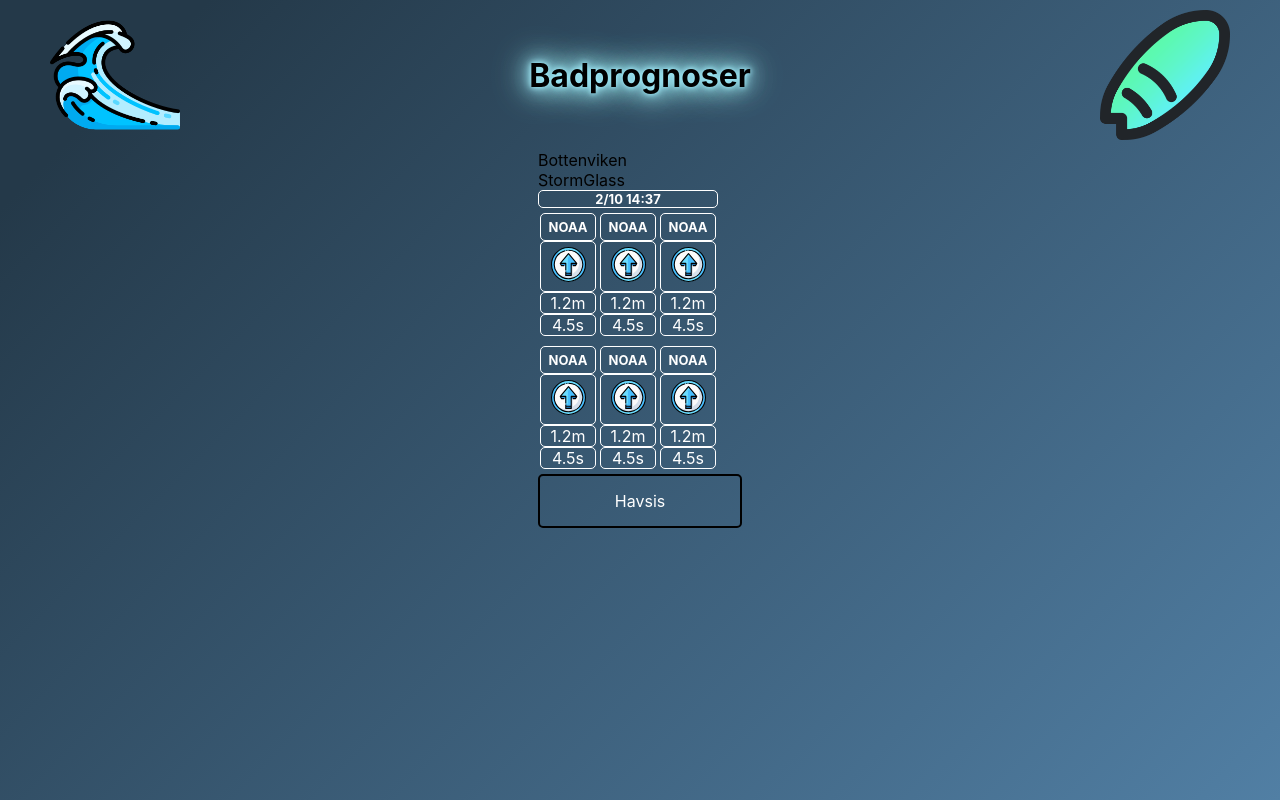
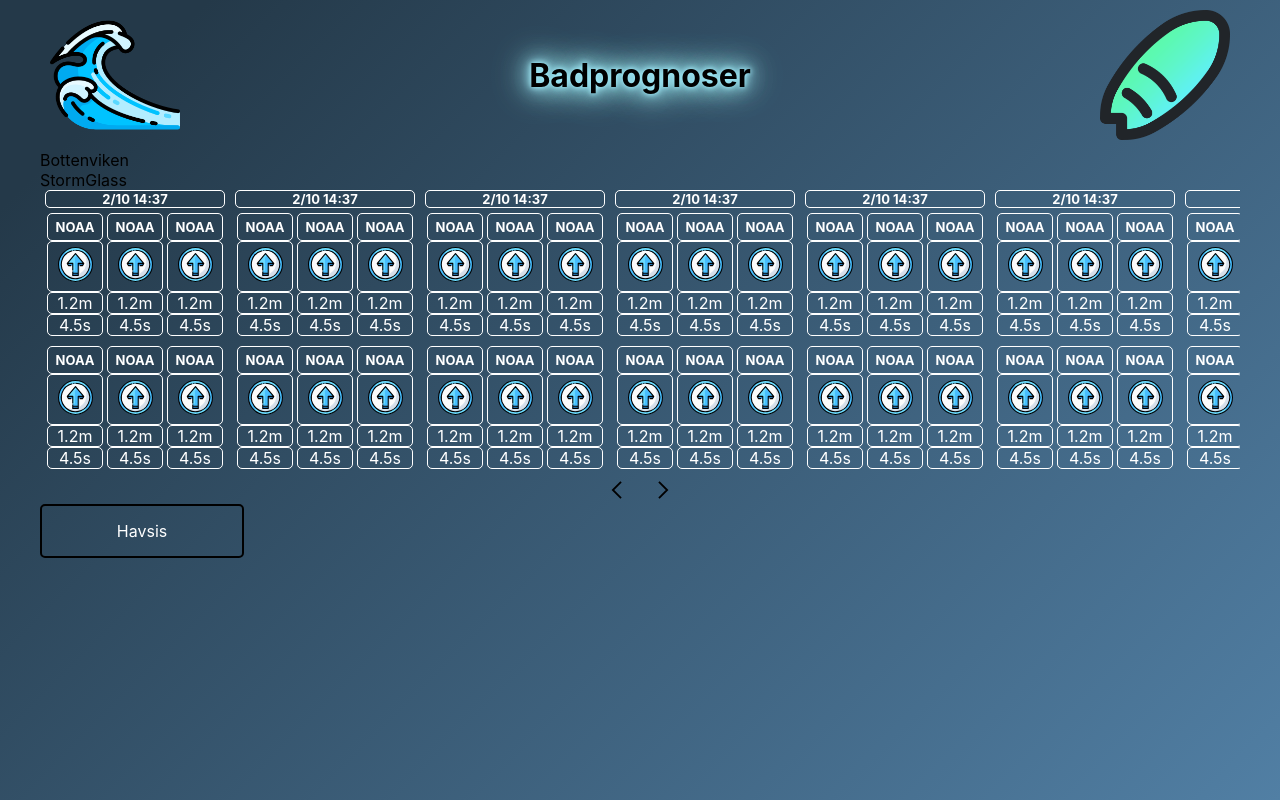
Before and after one commit to MarkusAltin/badprognoser, a React (Create React App) app: page /bottenviken in a window 1280 px wide. Built offline with nearby package versions, Linux system fonts and the light colour scheme.

Commit message:
Carousel

```diff
--- /dev/null
+++ b/src/components/Carousel/Carousel.tsx
@@ -0,0 +1,48 @@
+import { useState } from "react";
+import { LeftArrow } from "./LeftArrow";
+import { RightArrow } from "./RightArrow";
+
+interface Props {
+    slides: React.ReactNode[];
+}
+
+export const Carousel = ({ slides }: Props) => {
+    const [current, setCurrent] = useState(0);
+    const length = slides.length;
+
+    function nextSlide(): void {
+        setCurrent(current === length - 1 ? current : current + 1);
+    }
+
+    function previousSlide(): void {
+        setCurrent(current === 0 ? current : current - 1);
+    }
+
+    return (
+        <div className="carousel">
+            <div className="wrapper">
+                <button className="button left" onClick={previousSlide}>
+                    <LeftArrow />
+                </button>
+                <div className="content" style={{ transform: `translateX(-${current * 180}px)` }}>
+                    {slides.map((slide, index) => {
+                        return <div key={index} className="slide" >
+                            {slide}
+                        </div>
+                    })}
+                </div>
+                <button className="button right" onClick={nextSlide}>
+                    <RightArrow />
+                </button>
+            </div>
+            <div className="buttons">
+                <button className="button" onClick={previousSlide}>
+                    <LeftArrow />
+                </button>
+                <button className="button" onClick={nextSlide}>
+                    <RightArrow />
+                </button>
+            </div>
+        </div>
+    )
+}
--- /dev/null
+++ b/src/components/Carousel/LeftArrow.tsx
@@ -0,0 +1,8 @@
+
+export const LeftArrow = () => {
+    return (
+        <svg width="15" height="20" viewBox="0 0 6 11" fill="none" xmlns="http://www.w3.org/2000/svg">
+            <path className="arrow" d="M5.5 1L1 5.5L5.5 10" stroke="black" />
+        </svg>
+    )
+}
--- /dev/null
+++ b/src/components/Carousel/RightArrow.tsx
@@ -0,0 +1,10 @@
+
+
+export const RightArrow = () => {
+    return (
+        <svg width="15" height="20" viewBox="0 0 7 11" fill="none" xmlns="http://www.w3.org/2000/svg">
+            <path className="arrow" d="M1 10L5.5 5.5L1 1" stroke="black" />
+        </svg>
+
+    )
+}
--- a/src/components/Stormglass/StormGlassContainer.tsx
+++ b/src/components/Stormglass/StormGlassContainer.tsx
@@ -1,4 +1,5 @@
 import { useEffect } from "react";
+import { Carousel } from "../Carousel/Carousel";
 import { StormGlassHour } from "./StormGlassHour";
 
 const dateFourDaysFromNow = (): string => {
@@ -30,7 +31,16 @@ export const StormGlassContainer = () => {
 
     return (
         <div>StormGlass
-            <StormGlassHour date={new Date()} forecast="noaa" waveDirection={180} waveHeight={1.2} wavePeriod={4.5} />
+            <Carousel slides={[
+                <StormGlassHour date={new Date()} forecast="noaa" waveDirection={180} waveHeight={1.2} wavePeriod={4.5} />,
+                <StormGlassHour date={new Date()} forecast="noaa" waveDirection={180} waveHeight={1.2} wavePeriod={4.5} />,
+                <StormGlassHour date={new Date()} forecast="noaa" waveDirection={180} waveHeight={1.2} wavePeriod={4.5} />,
+                <StormGlassHour date={new Date()} forecast="noaa" waveDirection={180} waveHeight={1.2} wavePeriod={4.5} />,
+                <StormGlassHour date={new Date()} forecast="noaa" waveDirection={180} waveHeight={1.2} wavePeriod={4.5} />,
+                <StormGlassHour date={new Date()} forecast="noaa" waveDirection={180} waveHeight={1.2} wavePeriod={4.5} />,
+                <StormGlassHour date={new Date()} forecast="noaa" waveDirection={180} waveHeight={1.2} wavePeriod={4.5} />,
+                <StormGlassHour date={new Date()} forecast="noaa" waveDirection={180} waveHeight={1.2} wavePeriod={4.5} />,
+            ]} />
         </div>
     )
 }
--- /dev/null
+++ b/src/styles/bottenviken.scss
@@ -0,0 +1,3 @@
+.bottenviken {
+    overflow: auto;
+}
--- /dev/null
+++ b/src/styles/carousel.scss
@@ -0,0 +1,45 @@
+.carousel {
+    width: 1200px;
+    display: flex;
+    flex-direction: column;
+
+    .wrapper {
+      display: flex;
+      width: 100%;
+      height: 100%;
+      position: relative;
+      overflow: hidden;
+      justify-content: center;
+    }
+
+    .content {
+      display: flex;
+      width: 100%;
+      transition: transform 0.2s ease-in-out;
+      margin-bottom: 5px;
+    }
+
+    .content > * {
+      flex-shrink: 0;
+    }
+
+    .slide {
+        margin: 0 5px;
+    }
+
+    .buttons {
+        display: flex;
+        justify-content: center;
+    }
+
+    .button {
+        display: block;
+        margin: 0 10px;
+        cursor: pointer;
+        opacity: 1;
+        transition: opacity 0.2s ease-in-out;
+        background-color: transparent;
+        align-self: center;
+        border: none;
+    }
+}
--- a/src/styles/main.scss
+++ b/src/styles/main.scss
@@ -3,6 +3,8 @@
 @import "./havsis.scss";
 @import "./stormglass-display.scss";
 @import "./stormglass-hour.scss";
+@import "./carousel.scss";
+@import "./bottenviken.scss";
 
 body {
   margin: 0;
```
